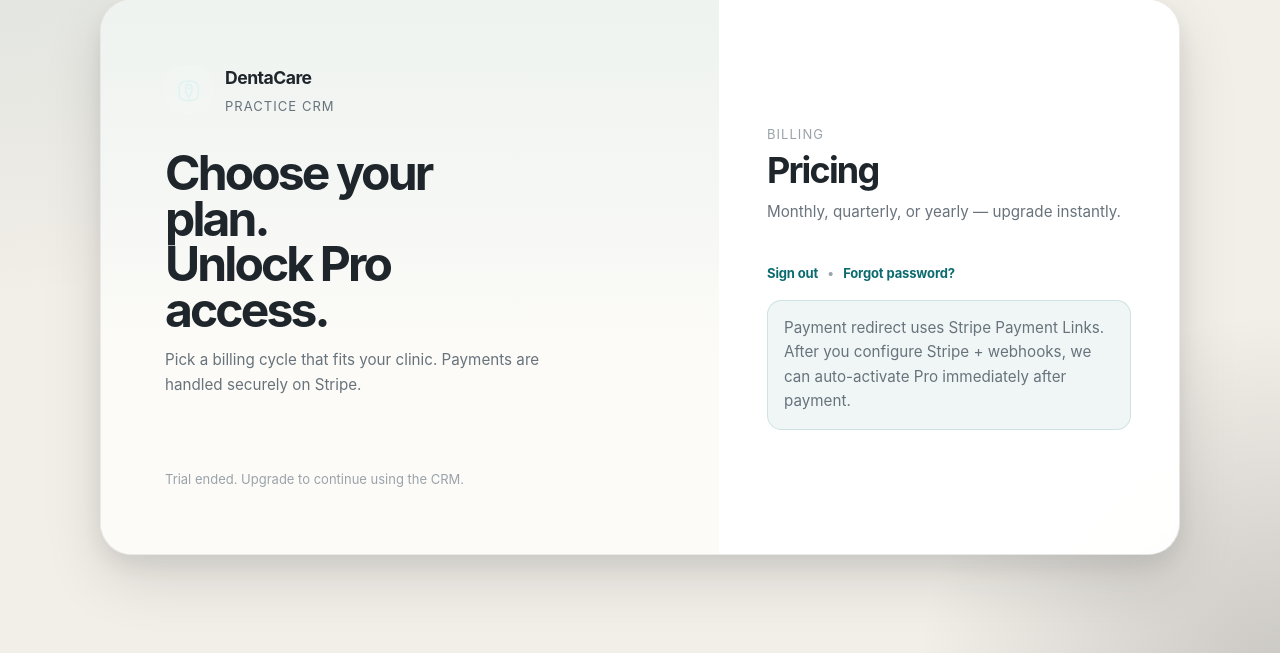
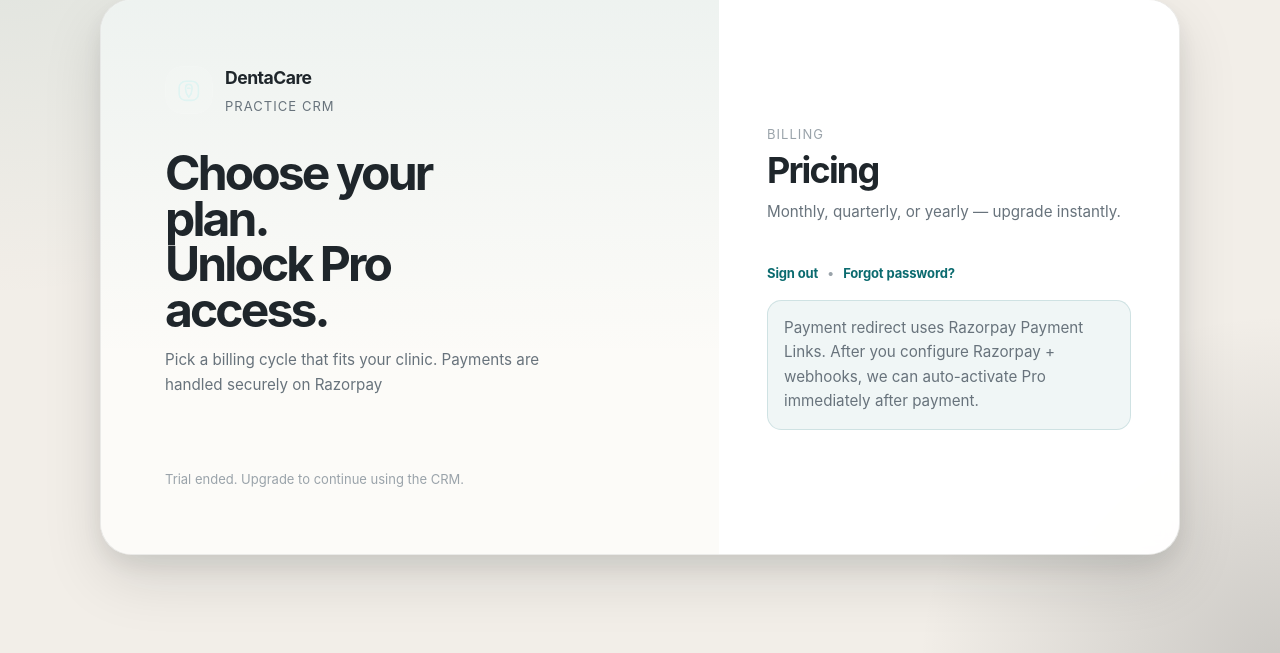
Before and after one commit to abhang-a1/saas, a Python web app: template templates/plans.html in a window 1280 px wide. Shown: the part 123-776 px from the top of the page. Run offline with Jinja, Linux system fonts and the light colour scheme; the template is opened without the code that fills it, so the values that code supplies are empty; some web fonts are replaced.

Commit message:
feat: update plans.html - replace Stripe with Razorpay references

```diff
--- a/templates/plans.html
+++ b/templates/plans.html
@@ -30,7 +30,7 @@
 
                 <div class="login-copy" style="margin-top:2.1rem;">
                     <h1>Choose your plan.<br>Unlock Pro access.</h1>
-                    <p>Pick a billing cycle that fits your clinic. Payments are handled securely on Stripe.</p>
+                    <p>Pick a billing cycle that fits your clinic. Payments are handled securely on Razorpay</p>
 
                     <div class="login-points">
                         {% for feature in (catalog or {}).get("features", []) %}
@@ -98,9 +98,9 @@
                             {{ plan.cta }}
                         </a>
 
-                        {% if not plan.stripe_link %}
+                        {% if not amount_paise %}
                             <div class="login-footer-note" style="margin-top:.75rem;">
-                                Admin: set the Stripe Payment Link env var for this plan to enable payments.
+                                Admin: set the Razorpay Payment Link env var for this plan to enable payments.
                             </div>
                         {% endif %}
                     </div>
@@ -115,7 +115,7 @@
 
                 <div class="auth-note" style="margin-top:1rem;">
                     <p style="margin:0; color:var(--color-text-muted); font-size:var(--text-sm);">
-                        Payment redirect uses Stripe Payment Links. After you configure Stripe + webhooks, we can auto-activate Pro immediately after payment.
+                        Payment redirect uses Razorpay Payment Links. After you configure Razorpay + webhooks, we can auto-activate Pro immediately after payment.
                     </p>
                 </div>
             </div>
```
